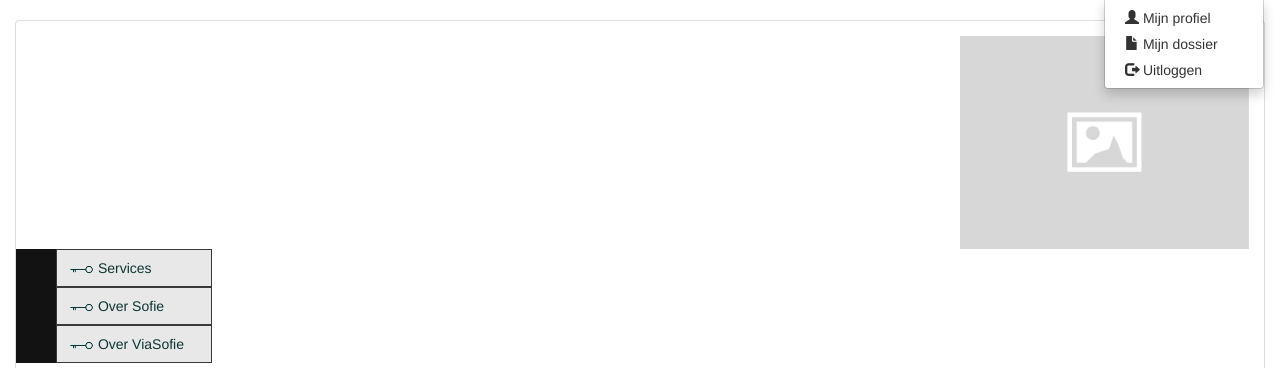
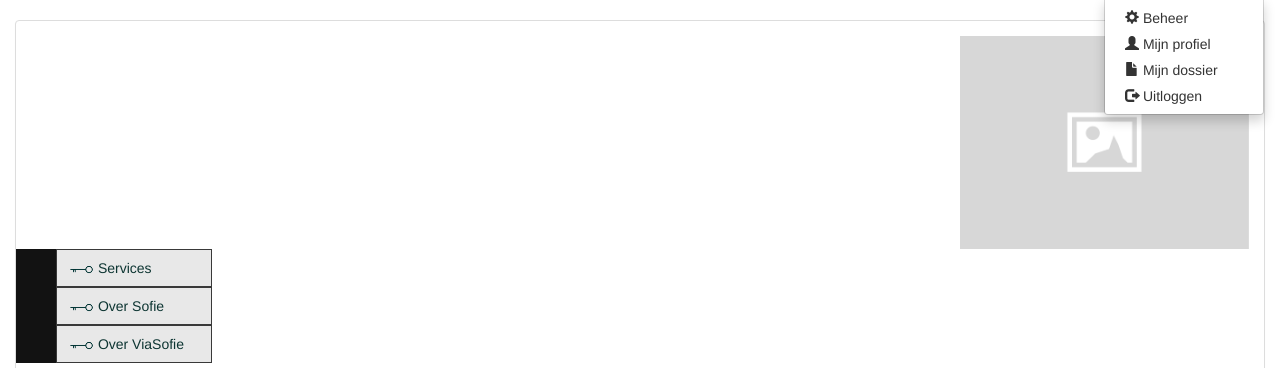
Before and after one commit to oliviervanbulck/viasofie, a Django app: page /about/ in a window 1280 px wide, after a click that opens the changed part. Shown: the part 52-420 px from the top of the page. Run offline with Django 3.2, Linux system fonts and the light colour scheme; the visitor is signed in with stand-in values (Sample User, id 1); some libraries are stand-ins or nearby versions.

Commit message:
Admin link in menu
Admin link in menu + kleine aanpassing aan afbeelding (witte rand
weggehaald)

```diff
--- a/ViaSofie/ViaSofie/templates/ViaSofie/master.html
+++ b/ViaSofie/ViaSofie/templates/ViaSofie/master.html
@@ -49,6 +49,9 @@
                             <span class="caret"></span>
                         </a>
                         <ul class="dropdown-menu">
+                            {% if user.is_superuser %}
+                                <li><a href="{% url "admin:index" %}"><span class="glyphicon glyphicon-cog"></span> Beheer</a></li>
+                            {% endif %}
                             <li><a href="#"><span class="glyphicon glyphicon-user"></span> Mijn profiel</a></li>
                             <li><a href="#"><span class="glyphicon glyphicon-file"></span> Mijn dossier</a></li>
                             <li><a href="{% url "gebruikers.logout" %}"><span class="glyphicon glyphicon-log-out"></span> Uitloggen</a></li>
```
Also changed, not shown: ViaSofie/media/1.jpg.
